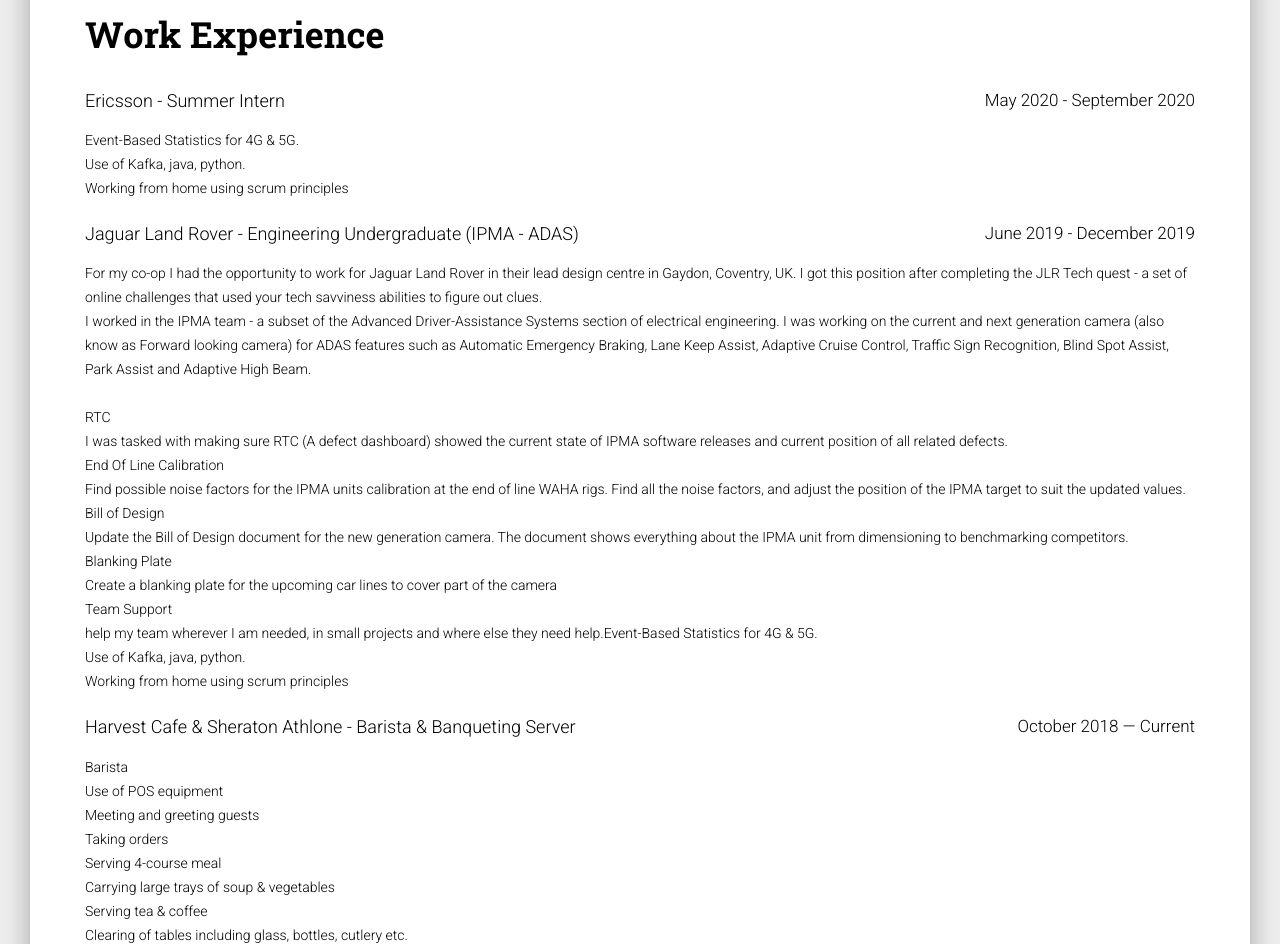
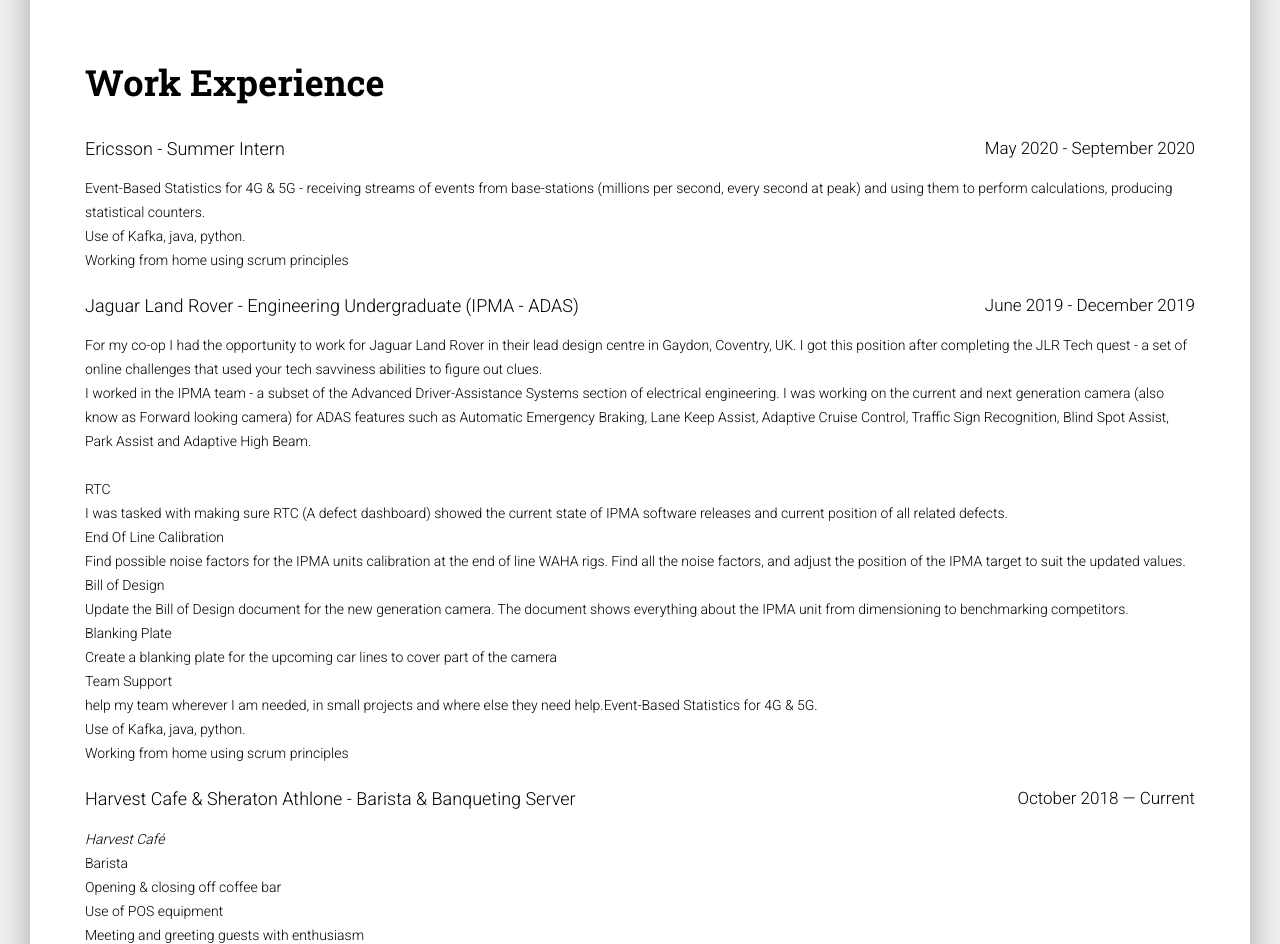
Before and after one commit to HeaverNothing/HeaverNothing.github.io, a website: page index.html in a window 1280 px wide. Shown: the part 2820-3764 px from the top of the page. Drawn offline with Linux system fonts and the light colour scheme; some packages are replaced by stand-ins of ours.

Commit message:
Text update

```diff
--- a/index.html
+++ b/index.html
@@ -89,7 +89,7 @@
                                 <i class="material-icons">local_cafe</i>
                             </div>
                             <h4 class="info-title">Coffee</h4>
-                            <p>In 2017, I went to see my brother in Birmingham where he introduced me to speciality
+                            <p>I have a keen interest in coffee after going to see my brother in Birmingham in 2017, where he introduced me to speciality
                                 coffee, even though I didn't drink coffee. That Christmas he bought me an Aeropress just
                                 so he doesn't have to bring his own home (passing it off as a present was pretty smart).
                                 Since then I have bought my own espresso machine, went to coffee competitions, read books and
@@ -169,7 +169,9 @@
                                     Telecommunications Fundamentals - A2 <br>
                                     Control 2 - A2 <br>
                                     Signals & Sytems 1- B1 <br>
-                                    Robotics 1: Sensors and Actuators - B1</p>
+                                    Robotics 1: Sensors and Actuators - B1<br>
+                                    This give me a accumulative QCA of 3.25 - the equivalent of a 2.1 degree
+                                </p>
                             </div>
                         </div>
                         <div class="col-md-4">
@@ -233,7 +235,8 @@
                     <h4 style="float: left;">Ericsson - Summer Intern</h4>
                     <h5 style="float: right;">May 2020 - September 2020</h5>
                 </div>
-                <p>Event-Based Statistics for 4G & 5G. <br>
+                <p>Event-Based Statistics for 4G & 5G - receiving streams of events from base-stations (millions per second, every second at peak)
+                    and using them to perform calculations, producing statistical counters.<br>
                     Use of Kafka, java, python. <br>
                     Working from home using scrum principles</p>
             </div>
@@ -271,9 +274,16 @@
                     <h4 style="float: left;">Harvest Cafe & Sheraton Athlone - Barista & Banqueting Server</h4>
                     <h5 style="float: right;">October 2018 — Current</h5>
                 </div>
-                <p>Barista<br>
+                <p><i>Harvest Café</i><br>
+                    Barista<br>
+                    Opening & closing off coffee bar<br>
                     Use of POS equipment<br>
-                    Meeting and greeting guests<br>
+                    Meeting and greeting guests with enthusiasm<br>
+                    Cleaning of tables to COVID-19 procedures<br>
+                    Ensure availability of clean dishes, flatware, glasses, straws, napkins, and other dining materials.<br>
+                    Washing dishes.<br>
+                    <br>
+                    <i>Sheraton Hotel</i><br>
                     Taking orders<br>
                     Serving 4-course meal<br>
                     Carrying large trays of soup & vegetables<br>
```
